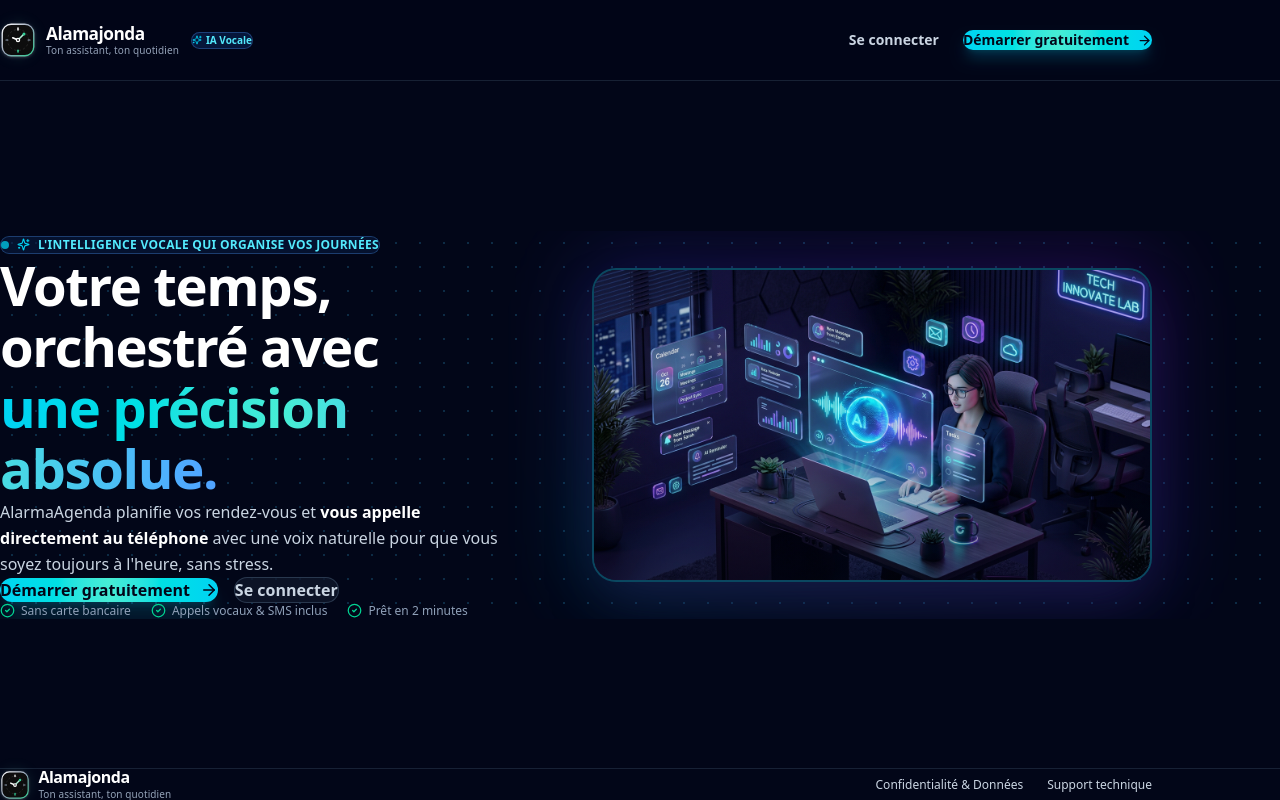
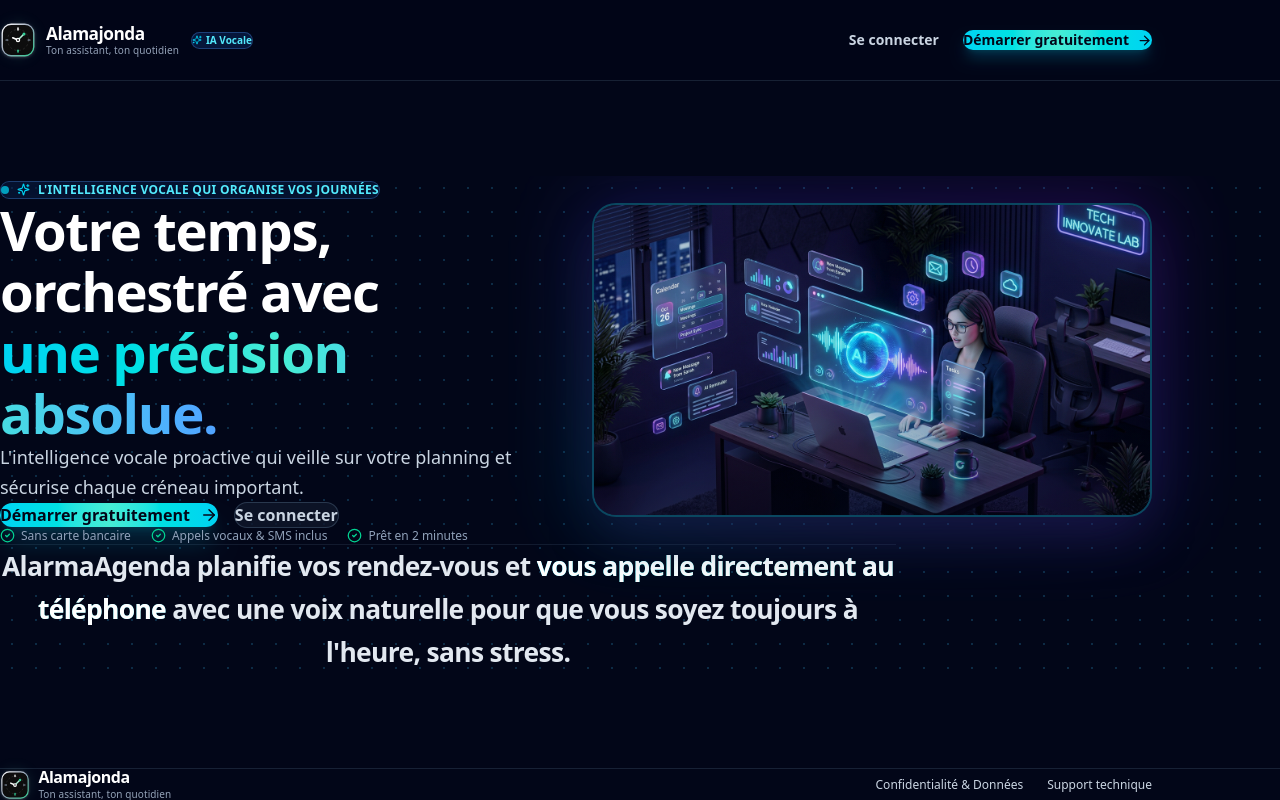
Before and after one commit to imorousalem8-sys/agenda, a Next.js app: page / in a window 1280 px wide. Built offline with nearby package versions, Linux system fonts and the light colour scheme.

Commit message:
feat(landing): placement du titre explicatif H3 parfaitement centre sous la scene 3D

```diff
--- a/components/landing/Hero.tsx
+++ b/components/landing/Hero.tsx
@@ -19,7 +19,7 @@ export default function Hero() {
 
         <div className="grid lg:grid-cols-12 gap-12 lg:gap-8 items-center">
 
-          {/* Left Column: Copy & CTAs (6.5 cols) */}
+          {/* Left Column: Copy & CTAs (6 cols) */}
           <div className="lg:col-span-6 text-left">
 
             {/* Shimmer Badge */}
@@ -38,8 +38,8 @@ export default function Hero() {
             </h1>
 
             {/* Subtitle */}
-            <p className="text-sm sm:text-base text-slate-300 leading-relaxed mb-8 max-w-lg">
-              AlarmaAgenda planifie vos rendez-vous et <strong className="text-white font-semibold">vous appelle directement au téléphone</strong> avec une voix naturelle pour que vous soyez toujours à l&apos;heure, sans stress.
+            <p className="text-base sm:text-lg text-slate-300 leading-relaxed mb-8 max-w-lg">
+              L&apos;intelligence vocale proactive qui veille sur votre planning et sécurise chaque créneau important.
             </p>
 
             {/* Actions Buttons */}
@@ -78,7 +78,7 @@ export default function Hero() {
 
           </div>
 
-          {/* Right Column: 3D Isometric AI Workspace Scene (5.5 cols) */}
+          {/* Right Column: 3D Isometric AI Workspace Scene (6 cols) */}
           <div className="lg:col-span-6 relative">
 
             {/* Glowing Aura behind 3D image */}
@@ -104,6 +104,17 @@ export default function Hero() {
 
         </div>
 
+        {/* Centered H3 Statement Section directly under the 3D Image */}
+        <div className="mt-14 sm:mt-20 pt-10 border-t border-slate-800/60 max-w-4xl mx-auto text-center px-4">
+          <h3 className="text-lg sm:text-2xl md:text-[1.65rem] font-medium sm:font-semibold text-slate-200 leading-relaxed tracking-tight">
+            AlarmaAgenda planifie vos rendez-vous et{" "}
+            <strong className="text-white font-bold bg-gradient-to-r from-cyan-400 via-teal-300 to-cyan-300 bg-clip-text text-transparent">
+              vous appelle directement au téléphone
+            </strong>{" "}
+            avec une voix naturelle pour que vous soyez toujours à l&apos;heure, sans stress.
+          </h3>
+        </div>
+
       </div>
     </section>
   );
```
